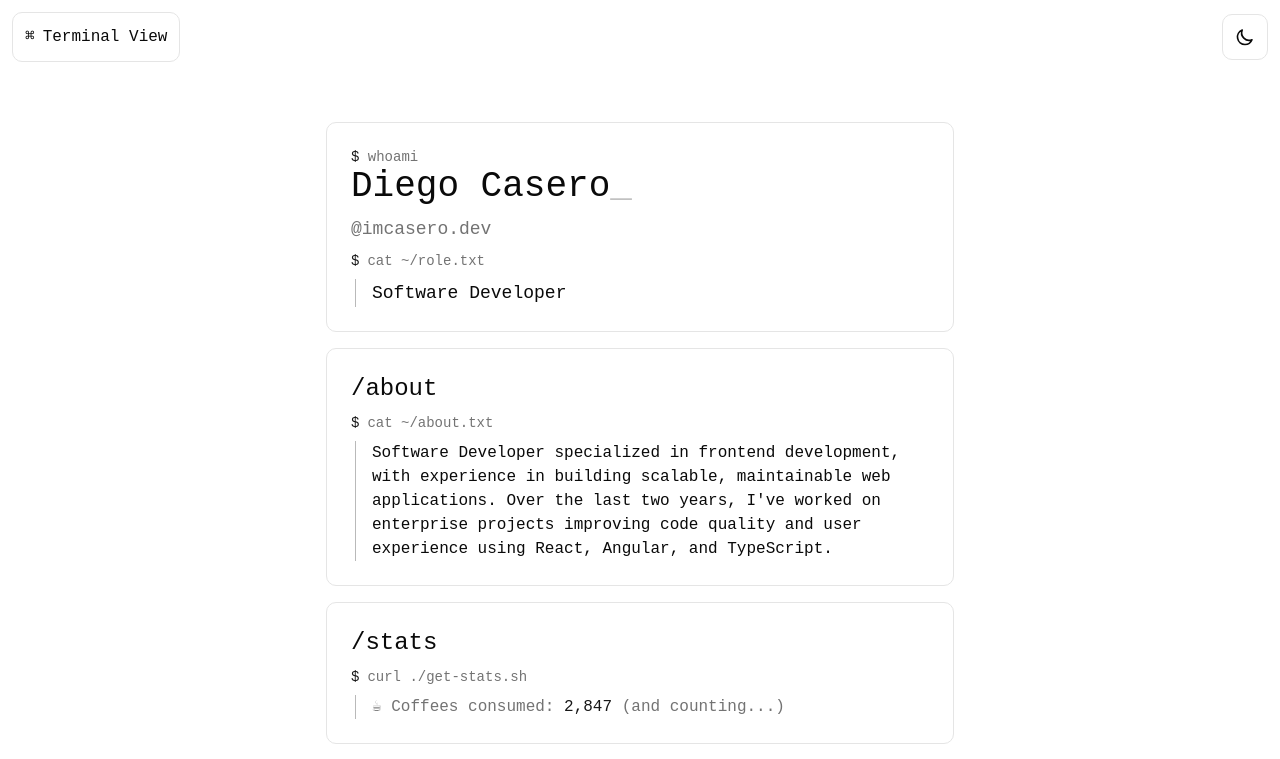
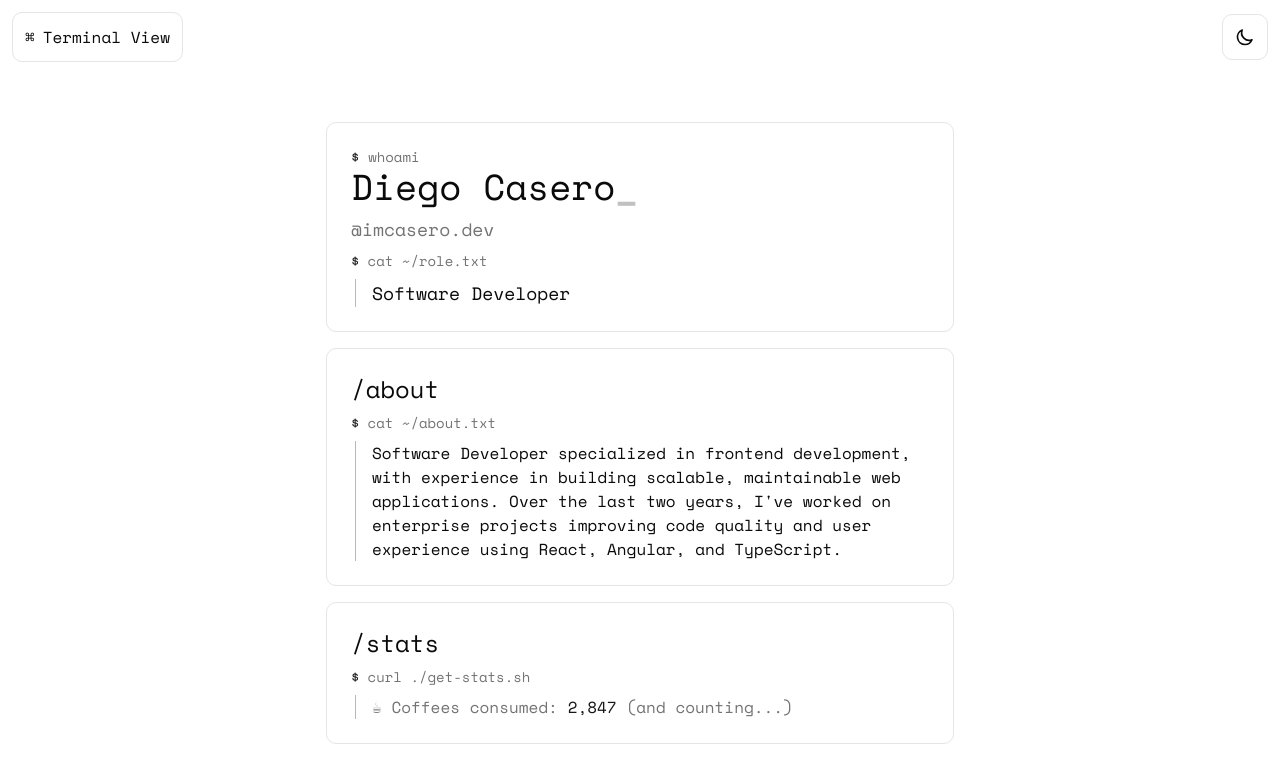
Before and after one commit to imcasero/my-website, a Svelte app: page / in a window 1280 px wide. Shown: the top 759 px of the page. Built offline with nearby package versions, Linux system fonts and the light colour scheme.

Commit message:
feat: update font to Space Mono and add preconnect links for improved performance

```diff
--- a/index.html
+++ b/index.html
@@ -4,6 +4,9 @@
     <meta charset="UTF-8" />
     <link rel="icon" type="image/svg+xml" href="/vite.svg" />
     <meta name="viewport" content="width=device-width, initial-scale=1.0" />
+    <link rel="preconnect" href="https://fonts.googleapis.com" />
+    <link rel="preconnect" href="https://fonts.gstatic.com" crossorigin />
+    <link href="https://fonts.googleapis.com/css2?family=Space+Mono:ital,wght@0,400;0,700;1,400;1,700&display=swap" rel="stylesheet" />
     <title>my-website</title>
   </head>
   <body>
--- a/src/app.css
+++ b/src/app.css
@@ -50,7 +50,7 @@
 
   /* Shared */
   --radius: 0.625rem;
-  --font-mono: "Courier New", "IBM Plex Mono", "Courier", "Monaco", monospace;
+  --font-mono: "Space Mono", "Courier New", "Courier", "Monaco", monospace;
   --font-sans: system-ui, -apple-system, sans-serif;
 }
 
```
